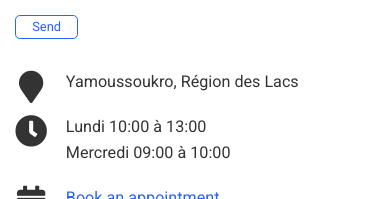
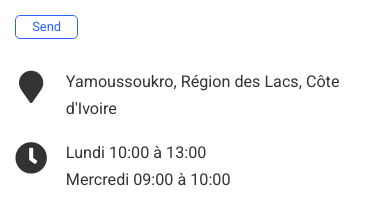
Before and after one commit to EhoumanEvans/public, a plain HTML site: page index.html in a window 390 px wide. Shown: the part 11148-11347 px from the top of the page. Drawn offline with nearby package versions, Linux system fonts and the light colour scheme; some packages are replaced by stand-ins of ours.

```diff
--- a/index.html
+++ b/index.html
@@ -3082,7 +3082,7 @@
 
         <li>
           <i class="fa-li fas fa-map-marker fa-2x" aria-hidden="true"></i>
-          <span id="person-address">Yamoussoukro, Région des Lacs </span>
+          <span id="person-address">Yamoussoukro, Région des Lacs, Côte d'Ivoire  </span>
         </li>
 
 
@@ -3192,7 +3192,7 @@
       <input id="map-provider" value="2">
       <input id="map-lat" value="6.8355">
       <input id="map-lng" value="-5.2440">
-      <input id="map-dir" value="Yamoussoukro, Région des Lacs ">
+      <input id="map-dir" value="Yamoussoukro, Région des Lacs, Côte d&#39;Ivoire  ">
       <input id="map-zoom" value="15">
       <input id="map-api-key" value="">
     </div>
```
